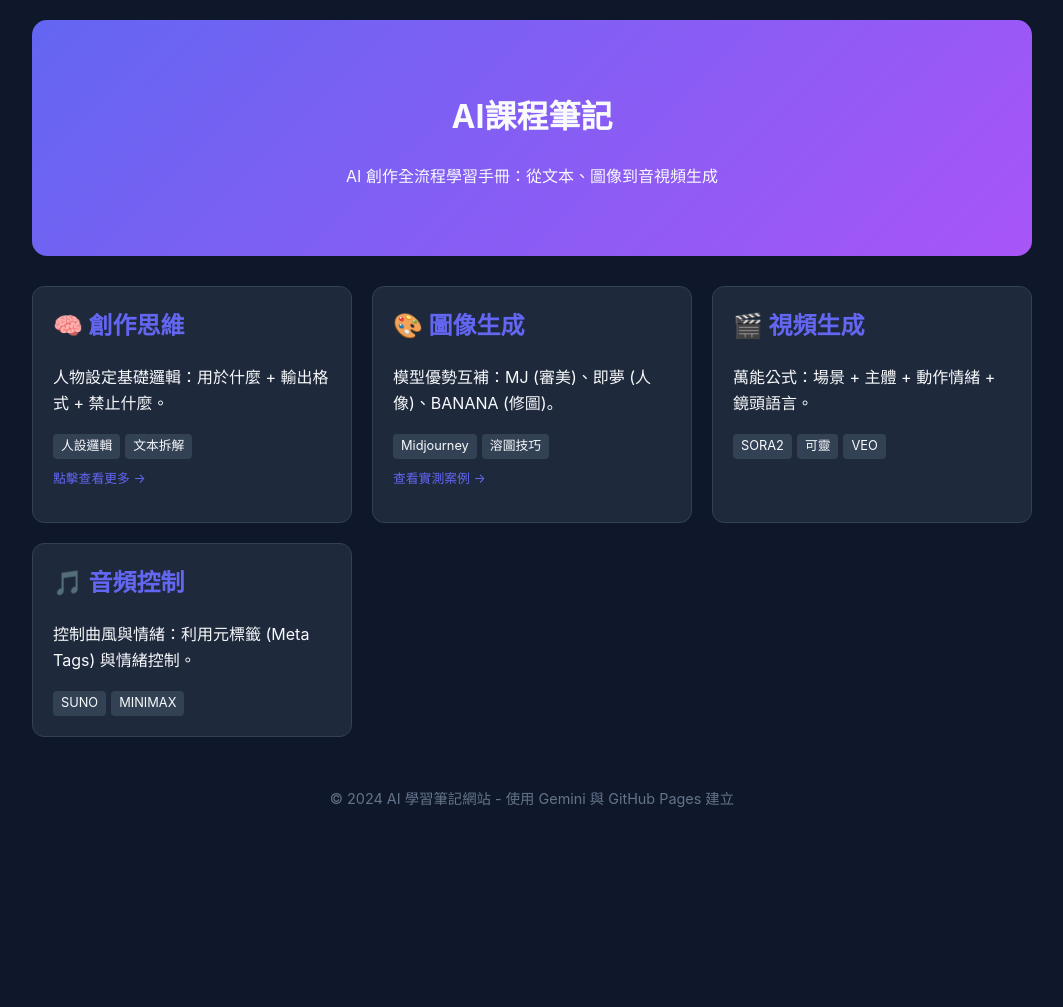
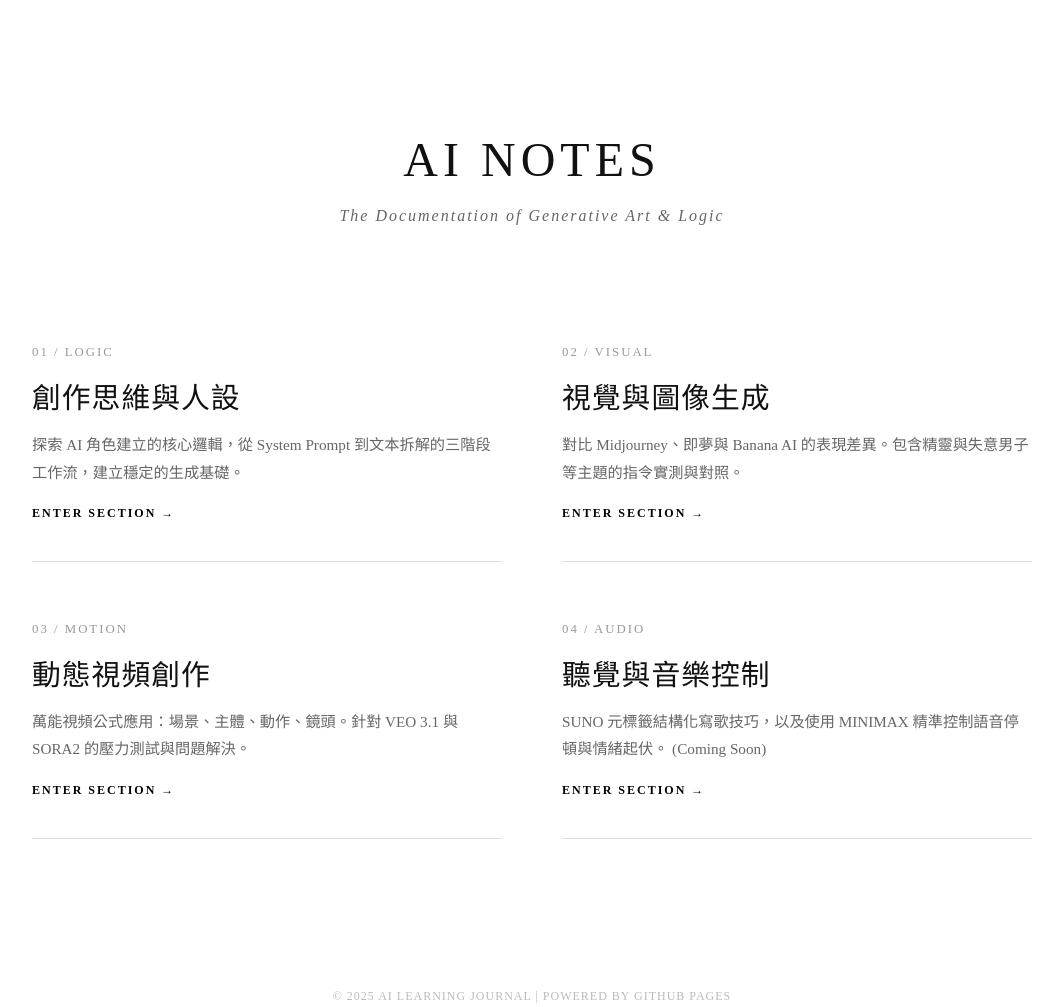
Before and after one commit to JadeW-0229/jade0229, a plain HTML site: page index.html in a window 1280 px wide. Shown: the whole page, without its empty margins (108-1171 px from the left). Before the commit the page ends 844 px from the top, so only its background shows below. Drawn offline with Linux system fonts and the light colour scheme.

Commit message:
Update index.html

```diff
--- a/index.html
+++ b/index.html
@@ -3,106 +3,161 @@
 <head>
     <meta charset="UTF-8">
     <meta name="viewport" content="width=device-width, initial-scale=1.0">
-    <title>AI學習之路</title>
+    <title>AI 學習筆記 | 星川老師課程</title>
     <style>
         :root {
-            --primary: #6366f1;
-            --bg: #0f172a;
-            --card-bg: #1e293b;
-            --text: #f8fafc;
+            --text-main: #111111;
+            --text-sub: #666666;
+            --border: #e0e0e0;
+            --bg: #ffffff;
         }
+
         body {
-            font-family: -apple-system, "Noto Sans TC", sans-serif;
+            font-family: "Times New Roman", "Noto Serif TC", serif;
             background-color: var(--bg);
-            color: var(--text);
+            color: var(--text-main);
             margin: 0;
-            padding: 20px;
-            line-height: 1.6;
+            padding: 0;
+            -webkit-font-smoothing: antialiased;
         }
-        header {
-            text-align: center;
-            padding: 50px 0;
-            background: linear-gradient(135deg, #6366f1 0%, #a855f7 100%);
-            border-radius: 15px;
-            margin-bottom: 30px;
-        }
+
         .container {
             max-width: 1000px;
             margin: 0 auto;
+            padding: 100px 20px;
         }
-        .grid {
+
+        header {
+            text-align: center;
+            margin-bottom: 120px;
+        }
+
+        header h1 {
+            font-size: 3rem;
+            font-weight: 300;
+            letter-spacing: 5px;
+            text-transform: uppercase;
+            margin-bottom: 20px;
+        }
+
+        header p {
+            font-size: 1rem;
+            color: var(--text-sub);
+            letter-spacing: 2px;
+            font-style: italic;
+        }
+
+        /* 導覽網格 */
+        .nav-grid {
             display: grid;
-            grid-template-columns: repeat(auto-fit, minmax(280px, 1fr));
-            gap: 20px;
-            margin-top: 30px;
+            grid-template-columns: repeat(auto-fit, minmax(400px, 1fr));
+            gap: 60px;
         }
-        .card {
-            background-color: var(--card-bg);
-            padding: 20px;
-            border-radius: 12px;
-            border: 1px solid #334155;
-            transition: transform 0.2s;
+
+        .nav-item {
+            text-decoration: none;
+            color: inherit;
+            display: block;
+            border-bottom: 1px solid var(--border);
+            padding-bottom: 40px;
+            transition: 0.4s;
         }
-        .card:hover {
+
+        .nav-item:hover {
+            border-color: #000;
             transform: translateY(-5px);
-            border-color: var(--primary);
         }
-        h2 { color: var(--primary); margin-top: 0; }
-        .tag {
+
+        .category-no {
+            font-size: 0.8rem;
+            color: #999;
+            margin-bottom: 15px;
+            display: block;
+            letter-spacing: 2px;
+        }
+
+        .nav-item h2 {
+            font-size: 1.8rem;
+            font-weight: 400;
+            margin: 0 0 15px 0;
+            letter-spacing: 1px;
+        }
+
+        .nav-item p {
+            font-size: 0.95rem;
+            color: var(--text-sub);
+            line-height: 1.8;
+            margin: 0;
+        }
+
+        .view-more {
+            margin-top: 20px;
             display: inline-block;
-            background: #334155;
-            padding: 2px 8px;
-            border-radius: 4px;
-            font-size: 0.8rem;
-            margin-right: 5px;
+            font-size: 0.75rem;
+            text-transform: uppercase;
+            letter-spacing: 2px;
+            color: #000;
+            font-weight: bold;
         }
+
         footer {
+            margin-top: 150px;
             text-align: center;
-            margin-top: 50px;
-            color: #64748b;
-            font-size: 0.9rem;
+            font-size: 0.75rem;
+            color: #bbb;
+            letter-spacing: 1px;
+            text-transform: uppercase;
+        }
+
+        /* 手機版優化 */
+        @media (max-width: 600px) {
+            header h1 { font-size: 2rem; }
+            .nav-grid { grid-template-columns: 1fr; }
         }
     </style>
 </head>
 <body>
+
     <div class="container">
         <header>
-            <h1>AI課程筆記</h1>
-            <p>AI 創作全流程學習手冊：從文本、圖像到音視頻生成</p>
+            <h1>AI NOTES</h1>
+            <p>The Documentation of Generative Art & Logic</p>
         </header>
 
-        <div class="grid">
-            <a href="thinking.html" style="text-decoration: none; color: inherit;">
-                <div class="card">
-                    <h2>🧠 創作思維</h2>
-                    <p>人物設定基礎邏輯：用於什麼 + 輸出格式 + 禁止什麼。</p>
-                    <div class="tag">人設邏輯</div><div class="tag">文本拆解</div>
-                    <p style="color: #6366f1; font-size: 0.8rem; margin-top: 10px;">點擊查看更多 →</p>
-                </div>
+        <nav class="nav-grid">
+            <a href="thinking.html" class="nav-item">
+                <span class="category-no">01 / LOGIC</span>
+                <h2>創作思維與人設</h2>
+                <p>探索 AI 角色建立的核心邏輯，從 System Prompt 到文本拆解的三階段工作流，建立穩定的生成基礎。</p>
+                <span class="view-more">Enter Section →</span>
             </a>
-            <a href="visual.html" style="text-decoration: none; color: inherit;">
-                <div class="card">
-                    <h2>🎨 圖像生成</h2>
-                    <p>模型優勢互補：MJ (審美)、即夢 (人像)、BANANA (修圖)。</p>
-                    <div class="tag">Midjourney</div><div class="tag">溶圖技巧</div>
-                    <p style="color: #6366f1; font-size: 0.8rem; margin-top: 10px;">查看實測案例 →</p>
-                </div>
+
+            <a href="visual.html" class="nav-item">
+                <span class="category-no">02 / VISUAL</span>
+                <h2>視覺與圖像生成</h2>
+                <p>對比 Midjourney、即夢與 Banana AI 的表現差異。包含精靈與失意男子等主題的指令實測與對照。</p>
+                <span class="view-more">Enter Section →</span>
             </a>
-            <div class="card">
-                <h2>🎬 視頻生成</h2>
-                <p>萬能公式：場景 + 主體 + 動作情緒 + 鏡頭語言。</p>
-                <div class="tag">SORA2</div><div class="tag">可靈</div><div class="tag">VEO</div>
-            </div>
-            <div class="card">
-                <h2>🎵 音頻控制</h2>
-                <p>控制曲風與情緒：利用元標籤 (Meta Tags) 與情緒控制。</p>
-                <div class="tag">SUNO</div><div class="tag">MINIMAX</div>
-            </div>
-        </div>
+
+            <a href="video.html" class="nav-item">
+                <span class="category-no">03 / MOTION</span>
+                <h2>動態視頻創作</h2>
+                <p>萬能視頻公式應用：場景、主體、動作、鏡頭。針對 VEO 3.1 與 SORA2 的壓力測試與問題解決。</p>
+                <span class="view-more">Enter Section →</span>
+            </a>
+
+            <a href="audio.html" class="nav-item">
+                <span class="category-no">04 / AUDIO</span>
+                <h2>聽覺與音樂控制</h2>
+                <p>SUNO 元標籤結構化寫歌技巧，以及使用 MINIMAX 精準控制語音停頓與情緒起伏。 (Coming Soon)</p>
+                <span class="view-more">Enter Section →</span>
+            </a>
+        </nav>
 
         <footer>
-            <p>© 2024 AI 學習筆記網站 - 使用 Gemini 與 GitHub Pages 建立</p>
+            <p>© 2025 AI LEARNING JOURNAL | POWERED BY GITHUB PAGES</p>
         </footer>
     </div>
+
 </body>
 </html>
```
